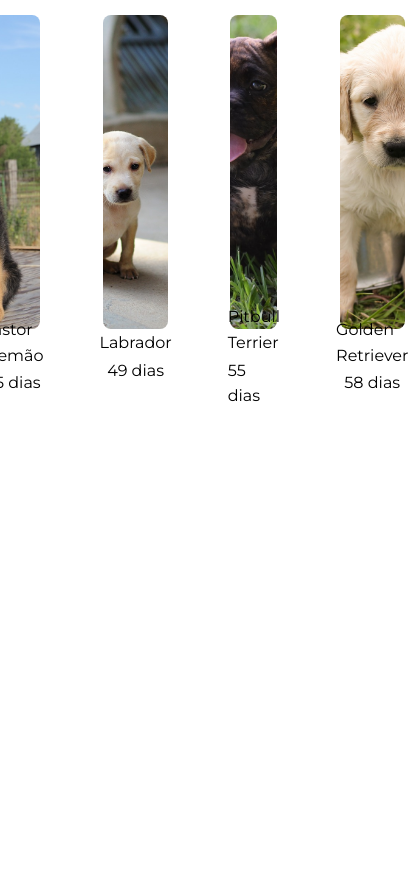
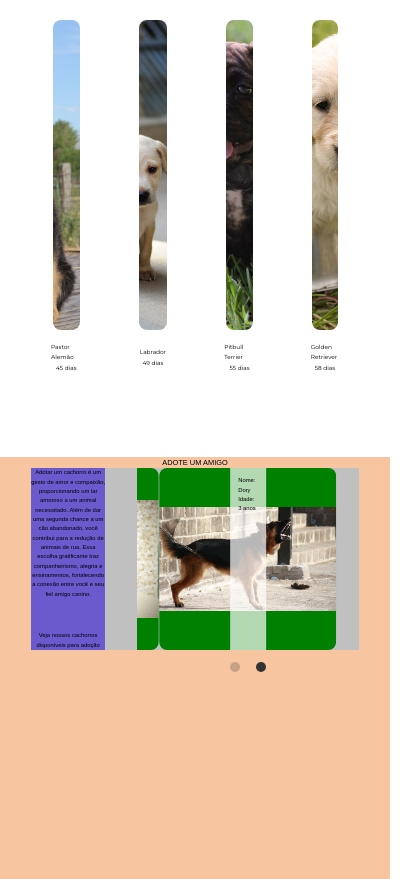
Before and after one commit to ArthurSantos19/shop-front, a plain HTML site: page index.html in a window 390 px wide. Shown: the part 1011-1890 px from the top of the page, 420 px wide, since content can reach past the window. Before the commit the page ends 1420 px from the top, so only its background shows below. Drawn offline with nearby package versions, Linux system fonts and the light colour scheme.

Commit message:
Section de adoção com js

```diff
--- a/app.js
+++ b/app.js
@@ -1,9 +1,56 @@
+// Dados dos cachorros disponíveis para adoção
+const data = {
+  "cachorros": [
+    {
+      "nome": "Dobby",
+      "idade": "2 anos",
+      "raca": "Vira-lata",
+      "imagem": "caramelocapapreta.jpg"
+    },
 
-// document.addEventListener("DOMContentLoaded", function() {
-//     const carousel = new Flickity(".carousel", {
-//       cellAlign: 'right',
-//       contain: true,
-//     //   wrapAround: true,
-//       autoPlay: true
-//     });
-//   });
+    {
+      "nome": "Dory",
+      "idade": "3 anos",
+      "raca": "Vira-lata",
+      "imagem": "pastor.jpg"
+    }
+  ]
+};
+
+const imagemadt = document.querySelector(".imagem-adt");
+
+function createCarousel(dogs) {
+  dogs.forEach((dog) => {
+    const dogContainer = document.createElement("div");
+    dogContainer.classList.add("dog-container");
+
+    const dogContainerInfo = document.createElement("div");
+    dogContainerInfo.classList.add("dog-container-info");
+
+    dogContainer.style.backgroundImage = `url(assets/${dog.imagem})`;
+
+    const paragraphName = document.createElement("p");
+    paragraphName.textContent = `Nome: ${dog.nome}`
+
+    const paragraphAge = document.createElement("p");
+    paragraphAge.textContent = `Idade: ${dog.idade}`;
+
+    dogContainerInfo.appendChild(paragraphName);
+    dogContainerInfo.appendChild(paragraphAge);
+
+    // Adicione dogContainerInfo como filho de dogContainer
+    dogContainer.appendChild(dogContainerInfo);
+
+    // Adicione dogContainer como filho de imagemadt
+    imagemadt.appendChild(dogContainer);
+  });
+
+  const flkty = new Flickity(imagemadt, {
+    contain: false,
+    prevNextButtons: false,
+    autoPlay: true,
+  });
+}
+
+// Chamando a função para criar o carrossel com base nos dados "data.cachorros"
+createCarousel(data.cachorros);
--- a/index.html
+++ b/index.html
@@ -53,40 +53,50 @@
             <div class="card">
                 <img src="assets/filhotepastor.jpg" alt="">
                 <footer class="footer-card">
-                    <div>Pastor Alemão</div>
-                    <div>45 dias</div>
+                    <p>Pastor Alemão</p>
+                    <p>45 dias</p>
                 </footer>
             </div>
             <div class="card">
                 <img src="assets/labrador.jpg" alt="">
                 <footer class="footer-card">
-                    <div>Labrador</div>
-                    <div>49 dias</div>
+                    <p>Labrador</p>
+                    <p>49 dias</p>
                 </footer>
             </div>
             <div class="card">
                 <img src="assets/pitbullterrier.jpg" alt="">
                 <footer class="footer-card">
-                    <div>Pitbull Terrier</div>
-                    <div>55 dias</div>
+                    <p>Pitbull Terrier</p>
+                    <p>55 dias</p>
                 </footer>
             </div>
             <div class="card">
                 <img src="assets/golden.jpg" alt="">
                 <footer class="footer-card">
-                    <div>Golden Retriever</div>
-                    <div>58 dias</div>
+                    <p>Golden Retriever</p>
+                    <p>58 dias</p>
                 </footer>
             </div>
         </div>
 
     </section>
-    <section>
-        <!-- <img src="https://picsum.photos/id/237/400/200" alt="Imagem de exemplo do Picsum"> -->
-    </section>
+   <section class="adote-container">
+        <header><h2>ADOTE UM AMIGO</h2></header>
+        <div class="container-ado">
+            <div class="text-container">
+                <p>Adotar um cachorro é um gesto de amor e compaixão, proporcionando um lar amoroso a um animal necessitado. Além de dar uma segunda chance a um cão abandonado, você contribui para a redução de animais de rua. Essa escolha gratificante traz companheirismo, alegria e ensinamentos, fortalecendo a conexão entre você e seu fiel amigo canino.</p>
+                <p>Veja nossos cachorros disponíveis para adoção</p>
+            </div>
+            <div class="imagem-adt">
+
+            </div>
+        </div>
+   </section>
 
     <!-- <footer>Footer</footer> -->
+    <script src="https://unpkg.com/flickity@2/dist/flickity.pkgd.min.js"></script>
     <script src="app.js"></script>
-    <script src="https://unpkg.com/flickity@2/dist/flickity.pkgd.min.js"></script>
+
 </body>
 </html>
--- a/styles.css
+++ b/styles.css
@@ -17,6 +17,12 @@ body {
     align-items: center;
 }
 
+/* @media screen and (max-width: 768px) {
+    body {
+        font-size: 1vh;
+    }
+} */
+
 /* Links */
 a {
     text-decoration: none;
@@ -31,11 +37,31 @@ img {
 }
 
 h2 {
+    font-size: 1.3vw;
+}
+
+p {
     font-size: 1vw;
 }
 
-p {
-    font-size: 0.85vw;
+@media screen and (max-width: 1160px) {
+    p {
+        font-size: 1.3vw;
+    }
+
+    h2 {
+        font-size: 1.6vw;
+    }
+}
+
+@media screen and (max-width: 770px) {
+    p {
+        font-size: 1.5vw;
+    }
+
+    h2 {
+        font-size: 1.9vw;
+    }
 }
 
 /* Variáveis CSS */
@@ -43,6 +69,7 @@ p {
     --cor-primaria:  #3c4a90;
     --cor-secundaria: #ff9800;
     --cor-button: #6A5ACD;
+    --cor-gray: #C0C0C0;
     --espacamento: 1rem;
 }
 
@@ -189,24 +216,32 @@ p {
 
 @media screen and (max-width: 768px) {
     .info-container {
-        flex-direction: column; /* Altera a direção dos elementos para ficarem empilhados em telas menores */
+        flex-direction: column;
     }
 
     .image-info {
-        width: 100%; /* Ocupa toda a largura disponível em telas menores */
-        height: 30vh; /* Altura ajustada de acordo com a necessidade */
+        width: 100%;
+        height: 30vh;
     }
 
     .more-info {
-        width: 100%; /* Ocupa toda a largura disponível em telas menores */
-        padding: 0 20px; /* Adiciona um espaçamento horizontal para melhorar a aparência em telas menores */
-        align-items: center; /* Centraliza os elementos verticalmente */
-        text-align: center; /* Centraliza o texto */
+        width: 100%;
+        padding: 0 20px;
+        align-items: center;
+        text-align: center;
     }
 
     .button-contain {
-        width: 40%; /* Ajusta a largura do botão para caber em telas menores */
-        margin-top: 16px; /* Espaçamento entre a div de texto e o botão */
+        width: 40%;
+        margin-top: 16px;
+        font-size: 1.4vw;
+    }
+}
+
+@media screen and (max-width: 1160px) {
+    .button-contain {
+        font-size: 1.4vw;
+        width: 40%;
     }
 }
 
@@ -257,7 +292,7 @@ p {
 
 .card:hover {
     transform: translateY(-5px); /* Deslocamento vertical para cima (levemente para frente) */
-    box-shadow: 0 4px 8px var(--cor-button);
+    box-shadow: 0 4px 8px var(--cor-gray);
     border-radius: 10px;
 }
 
@@ -278,3 +313,58 @@ p {
     height: 10%;
     font-family: 'Montserrat', sans-serif;
 }
+
+.adote-container {
+    margin-top: 70px;
+    display: flex;
+    flex-direction: column;
+
+    align-items: center;
+    width: 100%;
+    min-height: 50vh;
+    background-color: #F7C6A1;
+}
+
+.container-ado {
+    display: flex;
+    text-align: left;
+    justify-content: flex-start;
+    width: 84%;
+    height: 100%;
+    background-color: #C0C0C0;
+    gap: 2rem;
+}
+
+.text-container {
+    display: flex;
+    flex-direction: column;
+    gap: 2rem;
+    text-align: center;
+    width: 30%;
+    background-color: #6A5ACD;
+}
+
+.imagem-adt {
+    width: 90%;
+    height: auto;
+    background-size: cover;
+    background-position: center;
+}
+
+.dog-container {
+    display: flex;
+    justify-content: space-around;
+    width: 80%;
+    height: 100%;
+    border-radius: 8px;
+    background-size: contain;
+    background-position: left center;
+    background-color: green;
+    background-repeat: no-repeat;
+}
+
+.dog-container-info {
+    padding: 8px;
+    background-color: rgba(255, 255, 255, 0.7);
+    width: 20%; /* Defina a largura desejada para o dog-container-info */
+}
```
Also changed, not shown: assets/caramelocapapreta.jpg (added).
